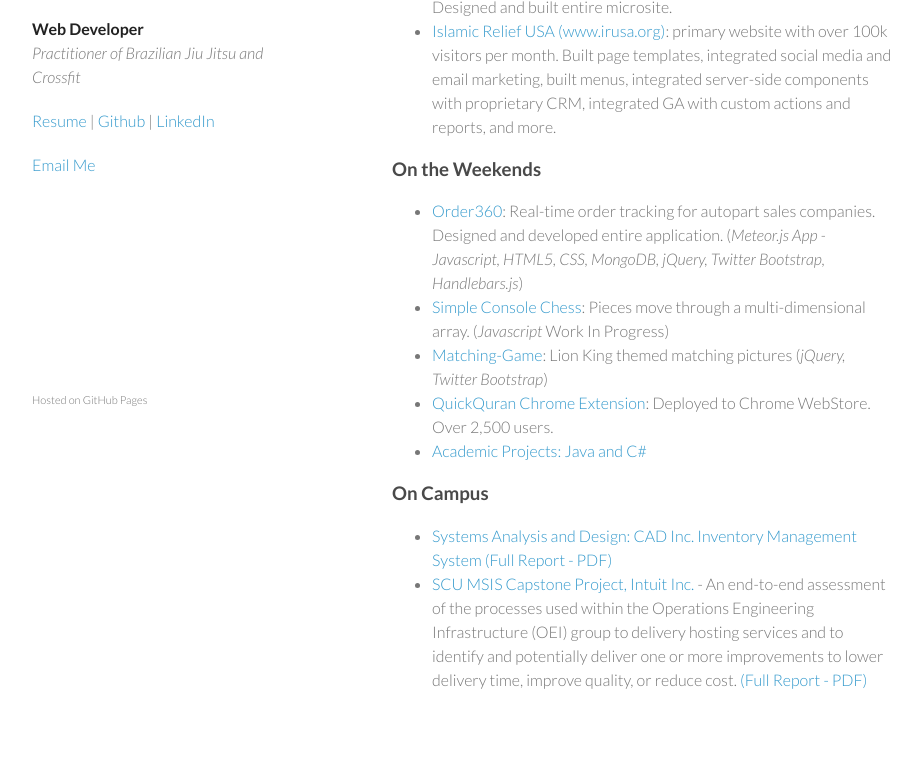
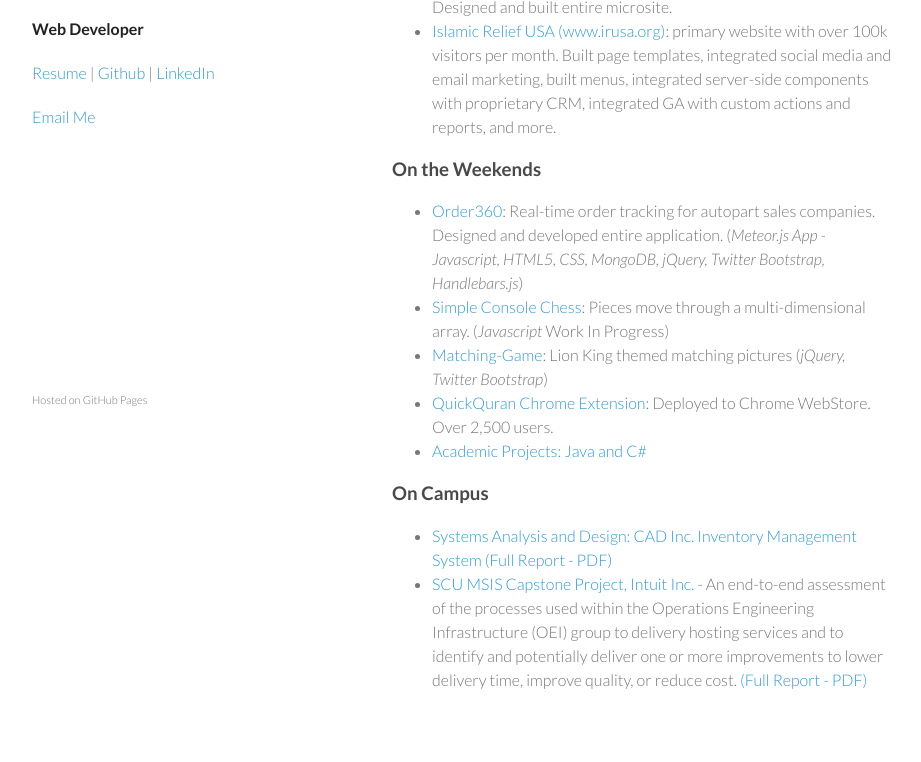
Before and after one commit to reshadn/reshadn.github.com, a plain HTML site: page index.html in a window 1280 px wide. Shown: the part 320-1082 px from the top of the page, without its empty margins (178-1099 px from the left). Drawn offline with Linux system fonts and the light colour scheme.

Commit message:
Update index.html

```diff
--- a/index.html
+++ b/index.html
@@ -17,7 +17,7 @@
 <header>
 <h1>Reshad Noorzay</h1>
 <p><img src="https://lh3.googleusercontent.com/-kznwedIDa7I/ThgEidR1YzI/AAAAAAAADfc/FoEGeEwlwX0/s144/189.JPG" /></p>
-<p><strong>Web Developer</strong><br /><em>Practitioner of Brazilian Jiu Jitsu and Crossfit</em></p>
+<p><strong>Web Developer</strong></p>
 <p class="view"><a href="resume/index.html" target="_blank">Resume</a> | <a href="https://github.com/reshadn" target="_blank">Github</a> | <a href="http://www.linkedin.com/pub/reshad-noorzay/61/757/b6/" target="_blank">LinkedIn</a></p>
 <p><a href="mailto:rnoorzay@gmail.com">Email Me</a></p>
 </header>
```
